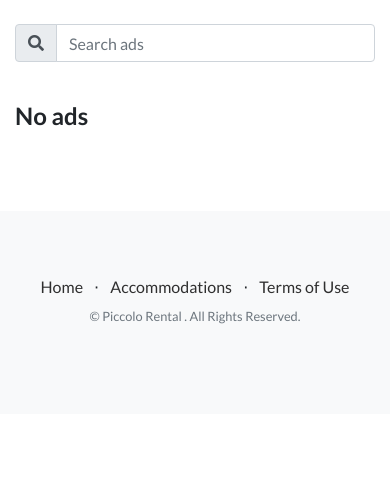
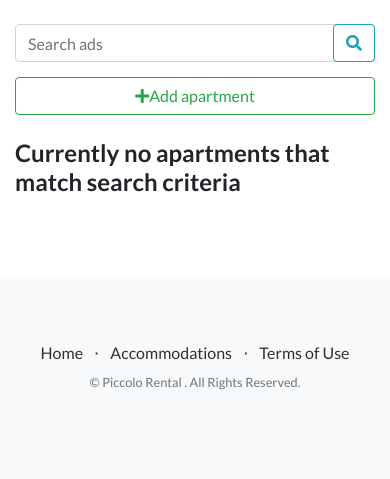
Before and after one commit to sinisaos/starlette-piccolo-rental, a Python web app: template templates/ads/ads_list.html in a window 390 px wide. Shown: the part 56-535 px from the top of the page. Run offline with Jinja, Linux system fonts and the light colour scheme; the template is opened without the code that fills it, so the values that code supplies are empty; some libraries are stand-ins or nearby versions.

Commit message:
Index page filter search

```diff
--- a/ads/helpers.py
+++ b/ads/helpers.py
@@ -53,7 +53,6 @@ def get_search_ads(q):
             (a.title.ilike("%" + q + "%"))
             | (a.content.ilike("%" + q + "%"))
             | (a.city.ilike("%" + q + "%"))
-            | (a.address.ilike("%" + q + "%"))
             | (a.ad_user.username.ilike("%" + q + "%"))
         )
     )
@@ -67,7 +66,6 @@ def count_search_ads(q):
             (a.title.ilike("%" + q + "%"))
             | (a.content.ilike("%" + q + "%"))
             | (a.city.ilike("%" + q + "%"))
-            | (a.address.ilike("%" + q + "%"))
             | (a.ad_user.username.ilike("%" + q + "%"))
         )
     )
--- a/templates/ads/ad_detail.html
+++ b/templates/ads/ad_detail.html
@@ -50,7 +50,9 @@
                                 title="Location"></i></a><b>
                             {{ item.city }}, {{ item.address }}</b></small></p>
 
-                <p class="mb-1">{{ item.content }}</p>
+                <p class="mb-1"><b>Description:</b></br> {{ item.content }}</p>
+                <p class="mb-1"><b>Number of rooms:</b> {{ item.room }} room(s)</p>
+                <p class="mb-1"><b>Number of guests:</b> {{ item.visitor }} guest(s)</p>
                 <hr>
                 {% if request.user.is_authenticated %}
                 <h3 class="float-left">{{ review_count }} review(s)</h3>
--- a/templates/ads/ads_list.html
+++ b/templates/ads/ads_list.html
@@ -6,8 +6,17 @@
         <div class="row">
             <div class="col-md-12">
                 {% include 'ads/search_form.html' %}
+                {% if request.user.is_authenticated %}
+                <a id="button" class="btn btn-outline-success float-left" href="{{ url_for('ad_create') }}"><i
+                        class="fa fa-plus" aria-hidden="true"></i> Add
+                    apartment</a>
+                {% else %}
+                <a id="button" class="btn btn-outline-success float-left"
+                    href="{{ url_for('login') }}?next=/ads/create"><i class="fa fa-plus" aria-hidden="true"></i>Add
+                    apartment</a>
+                {% endif %}
             </div>
-            {% if results %}
+            <br><br><br>
             {% for item in results %}
             <div class="col-md-3">
                 <div class="card mb-4 shadow-sm">
@@ -25,29 +34,26 @@
                     </p>
                     <p style="margin:10px;"><i class="fa fa-eye" aria-hidden="true" title="Views">
                             {{ item[0].view }}</i>&ensp;
-                        <i class="fa fa-comment" aria-hidden="true" title="Reviews"> {{ item[0].ad | length }}
+                        <i class="fa fa-comment" aria-hidden="true" title="Reviews"> {{ item[2] }}
                         </i>&ensp;
                         <i class="fa fa-star" aria-hidden="true" title="Average reviews">
-                            {% if item[0].ad %}
-                            {% set avg = [] %}
-                            {% for num in item[0].ad %}
-                            {% if avg.append(num.review_grade) %}{% endif %}
-                            {% endfor %}
-                            {{ '%0.2f'| format(avg | sum / avg | count) |float }}
+                            {% for i in item[3] %}
+                            {% if i["review_grade"] %}
+                            {{ i["review_grade"] }}
+                            {% endif %}
                             {% else %}
                             0
-                            {% endif %}
+                            {% endfor %}
                         </i>&ensp;
                     </p>
                 </div>
             </div>
+            {% else %}
+            <div class="col-md-12">
+                <br>
+                <h4>Currently no apartments that match search criteria</h4>
+            </div>
             {% endfor %}
-            {% else %}
-            <div class="col-md-3">
-                <br>
-                <h4>No ads</h4>
-            </div>
-            {% endif %}
         </div>
         {% include 'ads/pagination.html' %}
         <br>
--- a/templates/ads/map.html
+++ b/templates/ads/map.html
@@ -4,7 +4,7 @@
     <br>
     <div class="container">
         <div class="row">
-            <div class="col-md-12">
+            <div class="col-md-12" style="padding: 120px;">
                 <link rel="stylesheet" href="https://unpkg.com/leaflet@1.4.0/dist/leaflet.css"
                     integrity="sha512-puBpdR0798OZvTTbP4A8Ix/l+A4dHDD0DGqYW6RQ+9jxkRFclaxxQb/SJAWZfWAkuyeQUytO7+7N4QKrDh+drA=="
                     crossorigin="" />
--- a/templates/ads/search_form.html
+++ b/templates/ads/search_form.html
@@ -1,8 +1,40 @@
-<form method='GET' action="{{ url_for('search') }}">
-    <div class="input-group mb-3">
-        <div class="input-group-prepend">
-            <span class="input-group-text"><i class="fa fa-search" aria-hidden="true"></i></span>
-        </div>
-        <input type="text" class="form-control" name="q" placeholder="Search ads">
-    </div>
+<style>
+    form {
+        display: inline-block;
+        position: relative;
+    }
+
+    form input {
+        padding-right: 4.6em;
+        width: 100%;
+    }
+
+    @media only screen and (max-width: 600px) {
+        .form-control {
+            width: 100%;
+            margin-bottom: 15px;
+        }
+
+        #search_form {
+            float: center;
+            width: 100%;
+        }
+
+        #button {
+            width: 100%;
+        }
+    }
+
+    @media only screen and (min-width: 600px) {
+        #search_form {
+            float: right;
+            width: 30%;
+        }
+
+    }
+</style>
+<form method='GET' action="{{ url_for('search') }}" id="search_form">
+    <input type='text' name='q' class="form-control" placeholder='Search ads' />
+    <button class="btn btn-outline-info" style="position: absolute;top: 0;right: 0;"><i class="fa fa-search"
+            aria-hidden="true"></i></button>
 </form>
```
Also changed, not shown: ads/endpoints.py (+72 -2 lines), ads/routes.py (+9 -3 lines), templates/index.html (+28 -14 lines).
